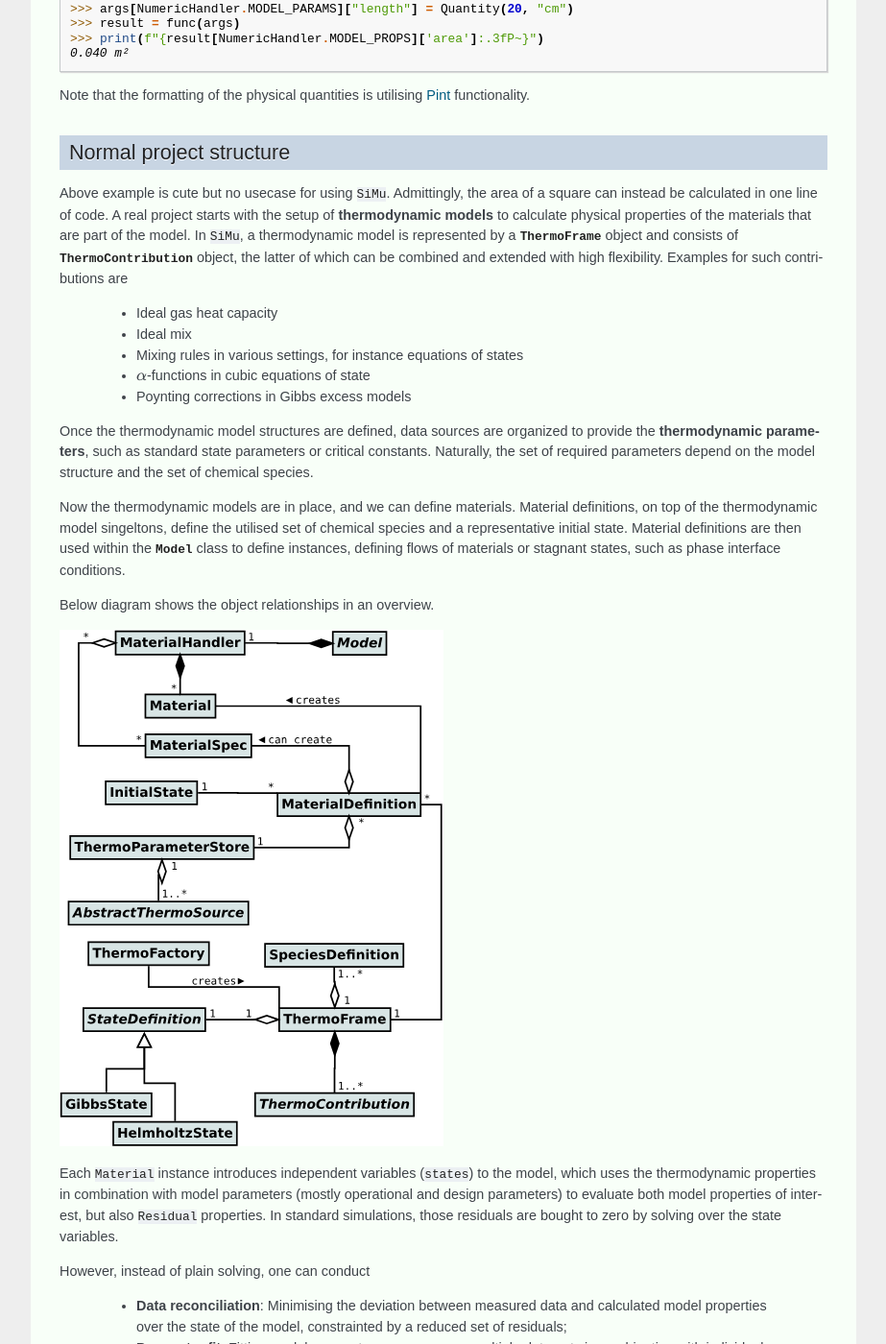
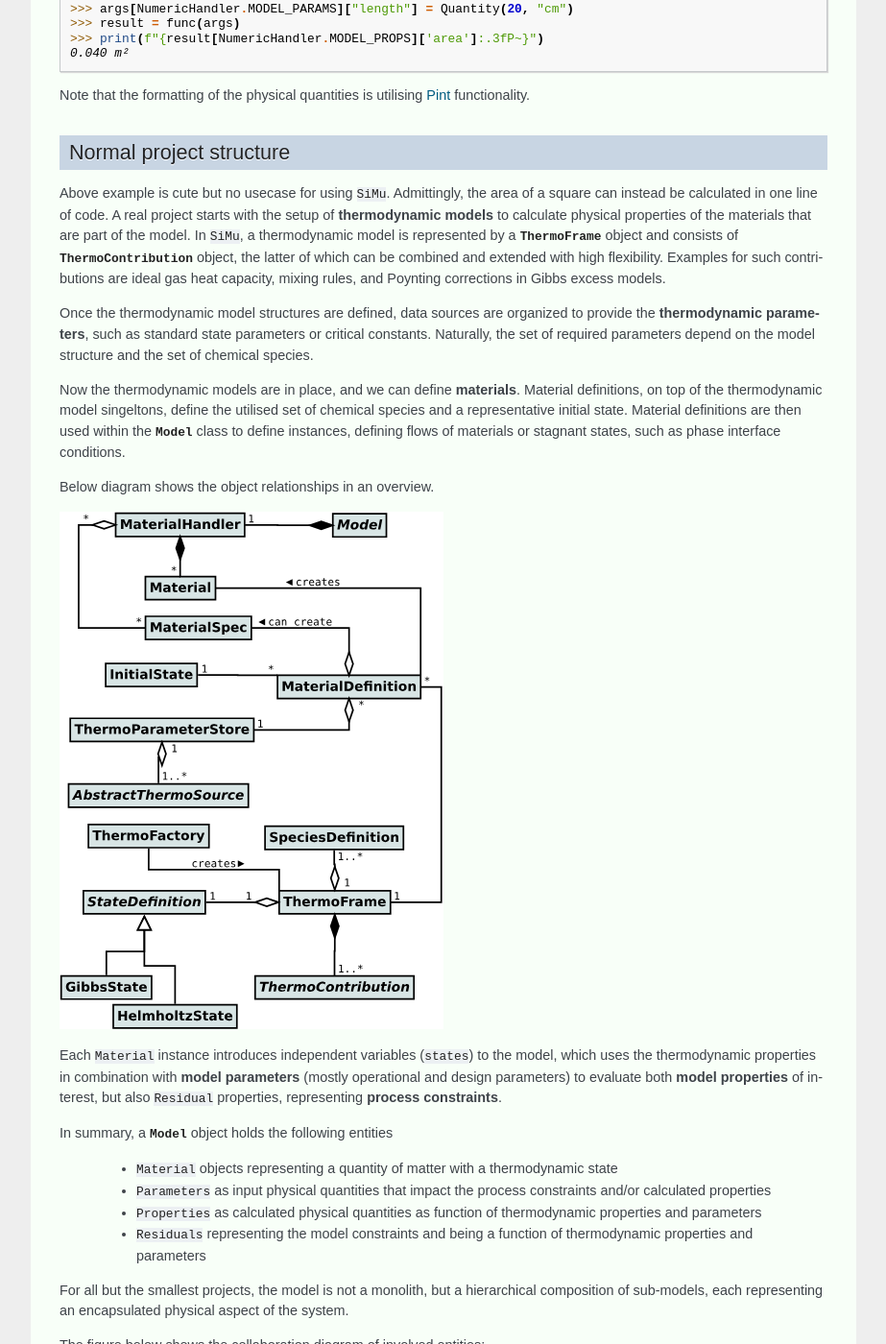
Before and after one commit to VolkerSiep/SigmaMu, a Sphinx documentation site: the page built from doc/source/getting_started.rst, in a window 1280 px wide and 1400 px high, scrolled down 1921 px. Shown: the whole window at 96% size, without its empty margins (198-1121 px from the left). Built offline with Sphinx 7.4.7, drawn with Linux system fonts in a browser that asks for light colours; some of the changed text lies outside the part shown.

Commit message:
finish getting started section

```diff
--- a/doc/source/getting_started.rst
+++ b/doc/source/getting_started.rst
@@ -112,27 +112,39 @@
 
 Normal project structure
 ------------------------
-Above example is cute but no usecase for using ``SiMu``. Admittingly, the area of a square can instead be calculated in one line of code. A real project starts with the setup of **thermodynamic models** to calculate physical properties of the materials that are part of the model. In ``SiMu``, a thermodynamic model is represented by a :class:`ThermoFrame <thermo.frame.ThermoFrame>` object and consists of :class:`ThermoContribution <thermo.frame.contribution.ThermoContribution>` object, the latter of which can be combined and extended with high flexibility. Examples for such contributions are
-
-  - Ideal gas heat capacity
-  - Ideal mix
-  - Mixing rules in various settings, for instance equations of states
-  - :math:`\alpha`-functions in cubic equations of state
-  - Poynting corrections in Gibbs excess models
+Above example is cute but no usecase for using ``SiMu``. Admittingly, the area of a square can instead be calculated in one line of code. A real project starts with the setup of **thermodynamic models** to calculate physical properties of the materials that are part of the model. In ``SiMu``, a thermodynamic model is represented by a :class:`ThermoFrame <thermo.frame.ThermoFrame>` object and consists of :class:`ThermoContribution <thermo.frame.contribution.ThermoContribution>` object, the latter of which can be combined and extended with high flexibility. Examples for such contributions are ideal gas heat capacity, mixing rules, and Poynting corrections in Gibbs excess models.
 
 Once the thermodynamic model structures are defined, data sources are organized to provide the **thermodynamic parameters**, such as standard state parameters or critical constants. Naturally, the set of required parameters depend on the model structure and the set of chemical species.
 
-Now the thermodynamic models are in place, and we can define materials. Material definitions, on top of the thermodynamic model singeltons, define the utilised set of chemical species and a representative initial state. Material definitions are then used within the :class:`Model <model.base.Model>` class to define instances, defining flows of materials or stagnant states, such as phase interface conditions.
+Now the thermodynamic models are in place, and we can define **materials**. Material definitions, on top of the thermodynamic model singeltons, define the utilised set of chemical species and a representative initial state. Material definitions are then used within the :class:`Model <model.base.Model>` class to define instances, defining flows of materials or stagnant states, such as phase interface conditions.
 
 Below diagram shows the object relationships in an overview.
 
-.. image:: figures/classes_thermo.svg
+.. image:: figures/classes_thermo.*
     :width: 400
 
 
-Each ``Material`` instance introduces independent variables (``states``) to the model, which uses the thermodynamic properties in combination with model parameters (mostly operational and design parameters) to evaluate both model properties of interest, but also ``Residual`` properties. In standard simulations, those residuals are bought to zero by solving over the state variables.
+Each ``Material`` instance introduces independent variables (``states``) to the model, which uses the thermodynamic properties in combination with **model parameters** (mostly operational and design parameters) to evaluate both **model properties** of interest, but also ``Residual`` properties, representing **process constraints**.
 
-However, instead of plain solving, one can conduct
+In summary, a :class:`Model <model.base.Model>` object holds the following entities
+
+  - ``Material`` objects representing a quantity of matter with a thermodynamic state
+  - ``Parameters`` as input physical quantities that impact the process constraints and/or calculated properties
+  - ``Properties`` as calculated physical quantities as function of thermodynamic properties and parameters
+  - ``Residuals`` representing the model constraints and being a function of thermodynamic properties and parameters
+
+For all but the smallest projects, the model is not a monolith, but a hierarchical composition of sub-models, each representing an encapsulated physical aspect of the system.
+
+The figure below shows the collaboration diagram of involved entities:
+
+.. image:: figures/model_collaboration.*
+    :width: 400
+
+
+Model application range
+-----------------------
+
+In standard simulations, the number of process contraints and state variables are equal - the system is square. The system is then solved as a non-linear equation system with a (hopefully) unique solution. However, instead of plain solving, one can conduct
 
   - **Data reconciliation**: Minimising the deviation between measured data and calculated model properties over the state of the model, constrainted by a reduced set of residuals;
   - **Parameter fit**: Fitting model parameters common over multiple data-sets in combination with individual model states, constrained by the model's residuals, to minimise deviation between measured data and calculated model properties;
@@ -141,9 +153,8 @@
 
 The derivatives required to efficiently perform these disciplines can easily be obtained, based on `CasADi`_ functionality.
 
+Where are the limits?
+---------------------
+So far, the experience and usage of ``SiMu`` is limited, but the predecessor, ``pyasim`` has been used in many in-house projects, including detailed CO\ :sub:`2` removal systems, plant-wide ammonia production processes, and detailed absorbtion column models for NO\ :sub:`x` gasses on Sieve trays and packings. Model sizes up to 80000 variables/equations have been solved. This, due to the way of building the model and counting the variables, corresponds to more than one million equations for brute force general equation oriented modelling tools.
 
-
-
-.. todo::
-
-    Draw a diagram and link all the classes here.
+For the predecessor, ``pyasim``, memory usage on ordinary business laptops became limiting for the largest models. This constituted one of the motivations to develop ``SiMu``. With much more efficient memory handling by `CasADi`_ and multi-core computations, we do not yet know where the limits of ``SiMu`` are.
```
Also changed, not shown: doc/source/figures/model_collaboration.svg (added), 1 other file.
